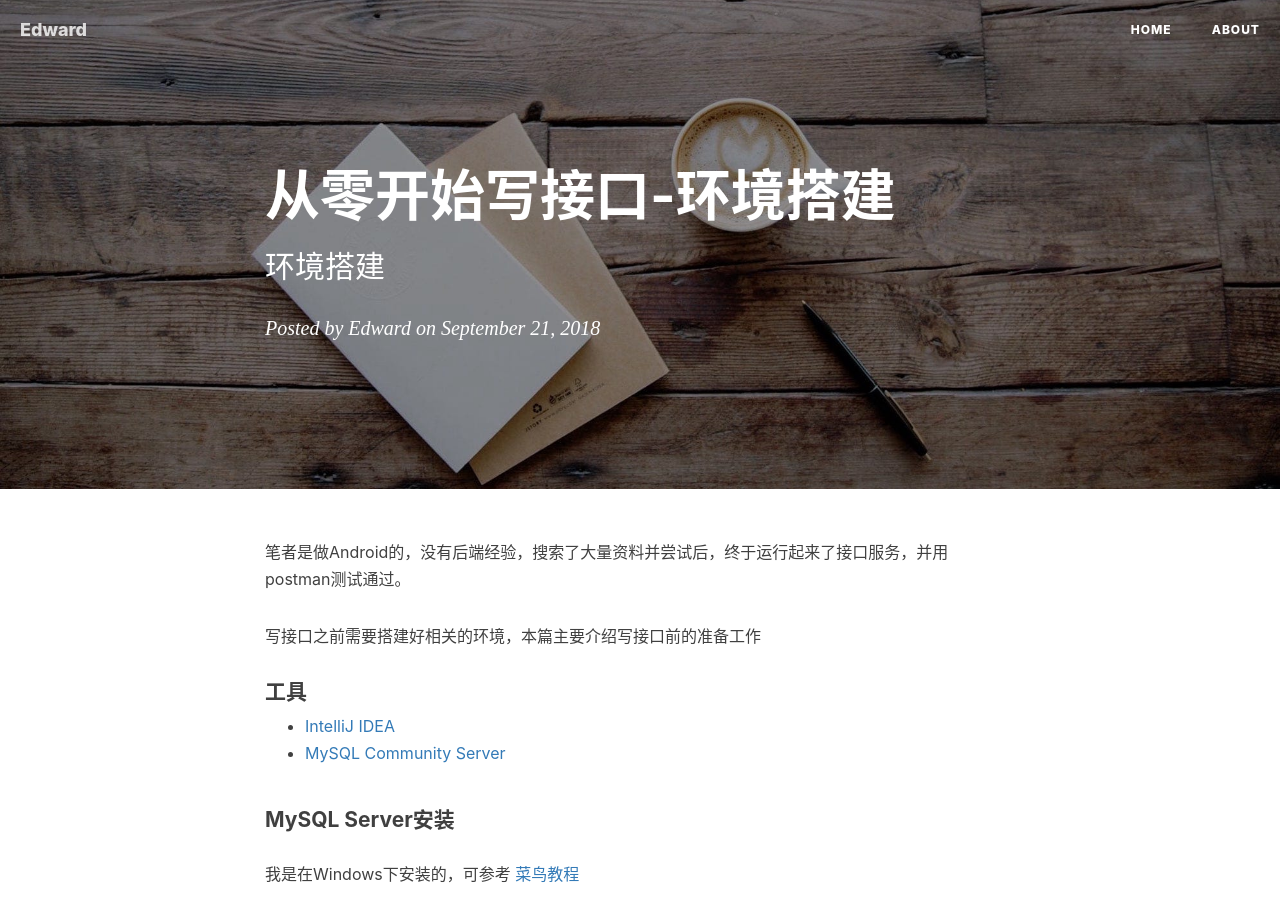
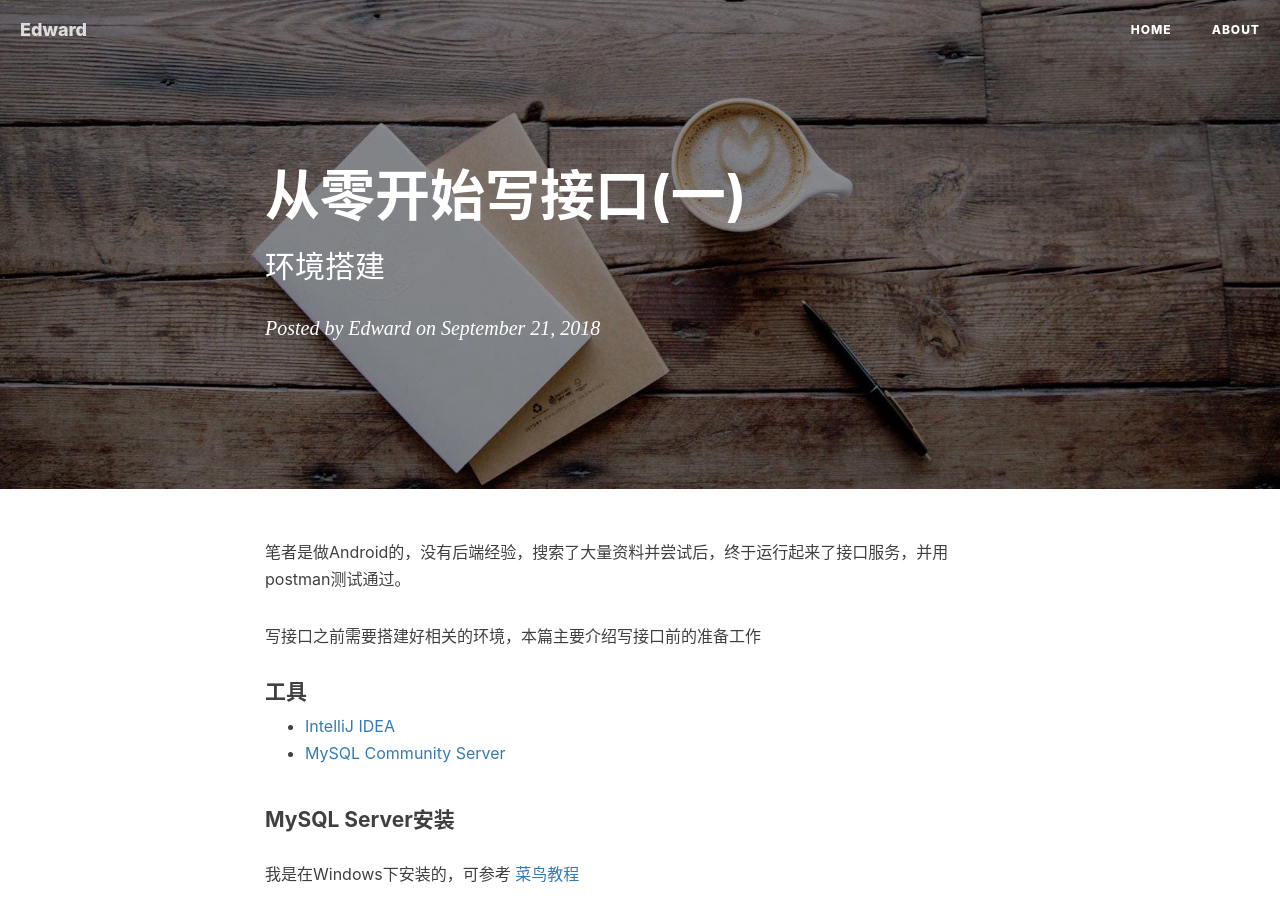
Before and after one commit to yfbx-repo/yfbx-repo.github.io, a Jekyll site: the page built from _posts/2018-09-21-从零开始写接口(一).md, in a window 1280 px wide and 900 px high. Built offline with Jekyll 4.4.1, drawn with Linux system fonts in a browser that asks for light colours; nearby versions of some CDN libraries; comment, search, counter and statistics services are not loaded.

Commit message:
Update 2018-09-21-从零开始写接口(一).md

```diff
--- a/_posts/2018-09-21-从零开始写接口(一).md
+++ b/_posts/2018-09-21-从零开始写接口(一).md
@@ -1,6 +1,6 @@
 ---
 layout:     post
-title:      从零开始写接口-环境搭建
+title:      从零开始写接口(一)
 subtitle:   环境搭建
 date:       2018-09-21
 author:     Edward
```
